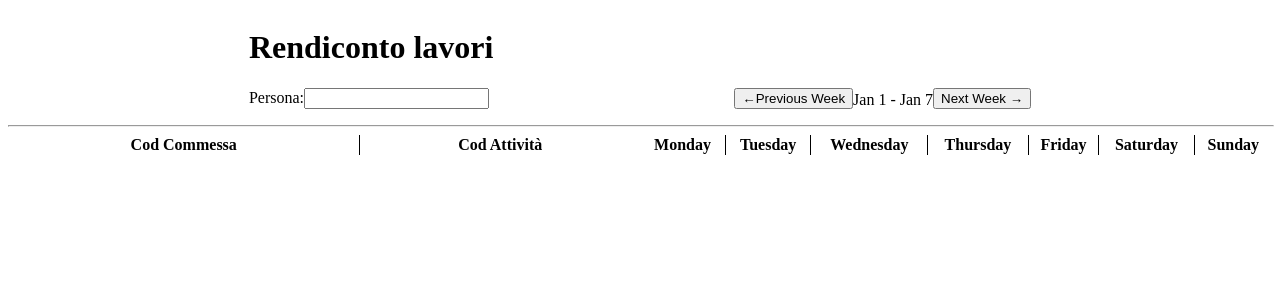
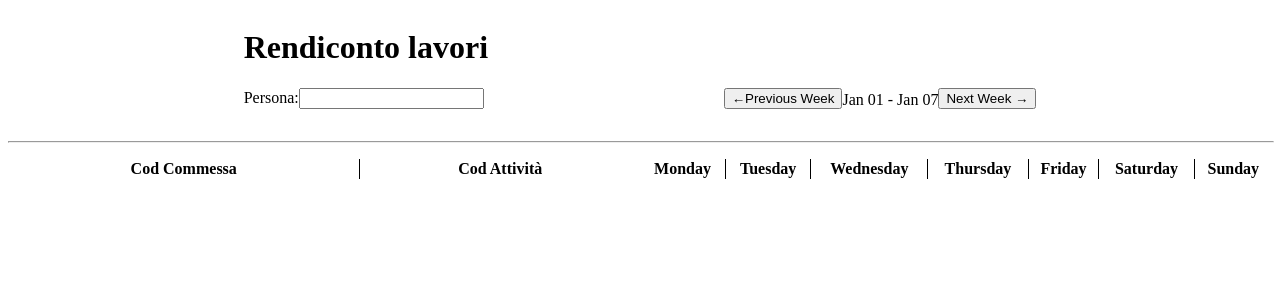
Before and after one commit to marcoxu-marconi/lavoro, an Angular app: page / in a window 1280 px wide. Shown: the top 300 px of the page. Built offline with nearby package versions, Linux system fonts and the light colour scheme.

Commit message:
first commit

```diff
--- a/src/app/main/nav/nav.component.css
+++ b/src/app/main/nav/nav.component.css
@@ -15,5 +15,6 @@
 
 hr{
     width: 100%;
-    margin-top: 2vh;
+    margin-top: 4vh;
+    margin-bottom: 2vh;
 }
--- a/src/app/main/nav/nav.component.html
+++ b/src/app/main/nav/nav.component.html
@@ -9,7 +9,7 @@
 
     <div class="week-selector">
         <button (click)="moveToPreviousWeek()">&larr;Previous Week</button>
-        <span>{{ mondayDate | date: 'MMM d' }} - {{ sundayDate | date: 'MMM d' }}</span>
+        <span>{{ mondayDate | date: 'MMM dd' }} - {{ sundayDate | date: 'MMM dd' }}</span>
         <button (click)="moveToNextWeek()">Next Week &rarr; </button>
       </div>
 </div>
--- a/src/app/main/nav/nav.component.ts
+++ b/src/app/main/nav/nav.component.ts
@@ -10,19 +10,16 @@ import { Component } from '@angular/core';
 })
 export class NavComponent {
 
+
 mondayDate: Date = new Date('1753-01-01');
 sundayDate: Date = new Date('1753-01-07');
 
 
-  moveToNextWeek() {
+  moveToNextWeek():void {
     console.log('moveToNextWeek');
-    /*
-    mondayDate =
-    sundayDate =
-     */
   }
 
-  moveToPreviousWeek() {
+  moveToPreviousWeek():void {
     console.log('moveToPreviousWeek');
   }
 
--- a/src/app/main/table/table.component.css
+++ b/src/app/main/table/table.component.css
@@ -4,11 +4,9 @@
 }
 
 .container table {
-    flex: 1; /* This makes each table grow equally to fill the container */
-    width: 50%; /* Optional: Ensures each table tries to take up half the container's width */
-  }
-
-
+    flex: 1;
+    width: 50%;
+}
 
 
 
--- a/src/app/main/table/table.component.html
+++ b/src/app/main/table/table.component.html
@@ -7,7 +7,6 @@
         </tr>
       </thead>
       <tbody>
-
       </tbody>
     </table>
 
```
Also changed, not shown: src/app/week-provider.service.ts (added, +14 -0 lines).
